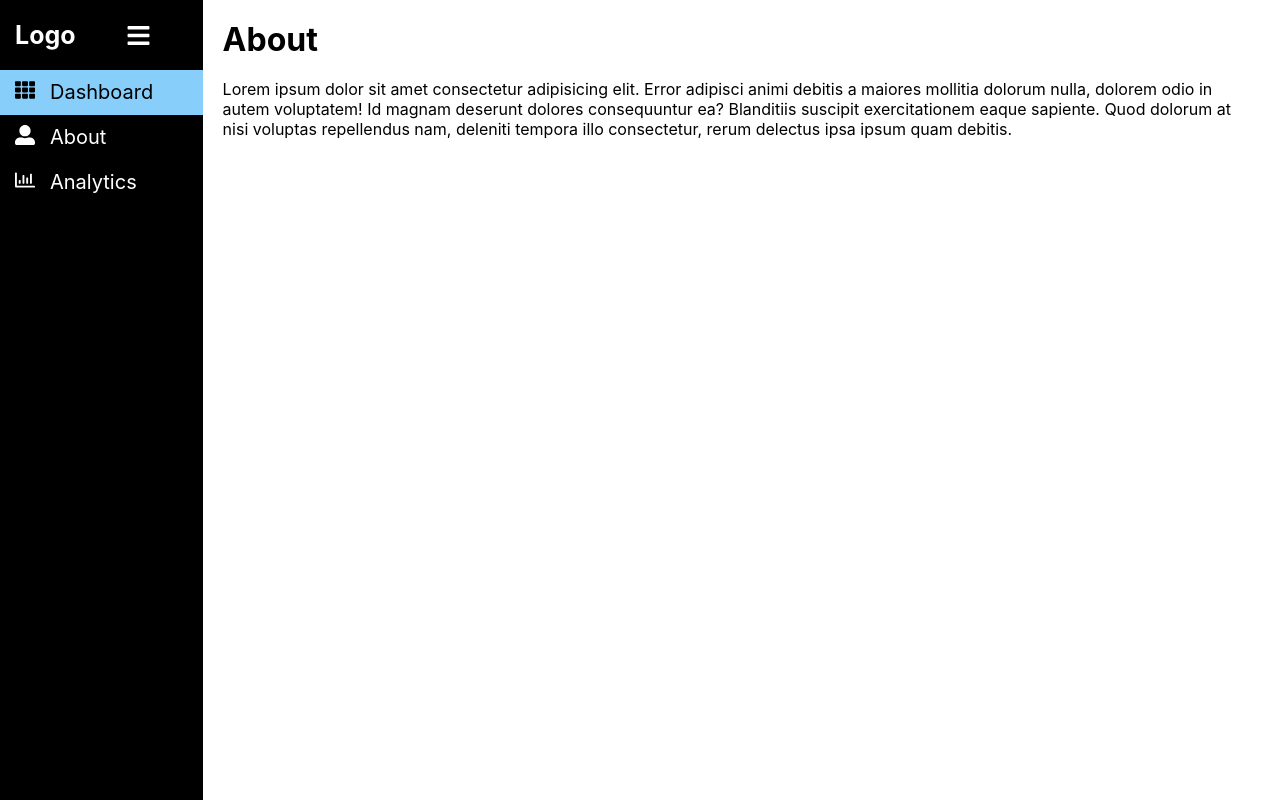
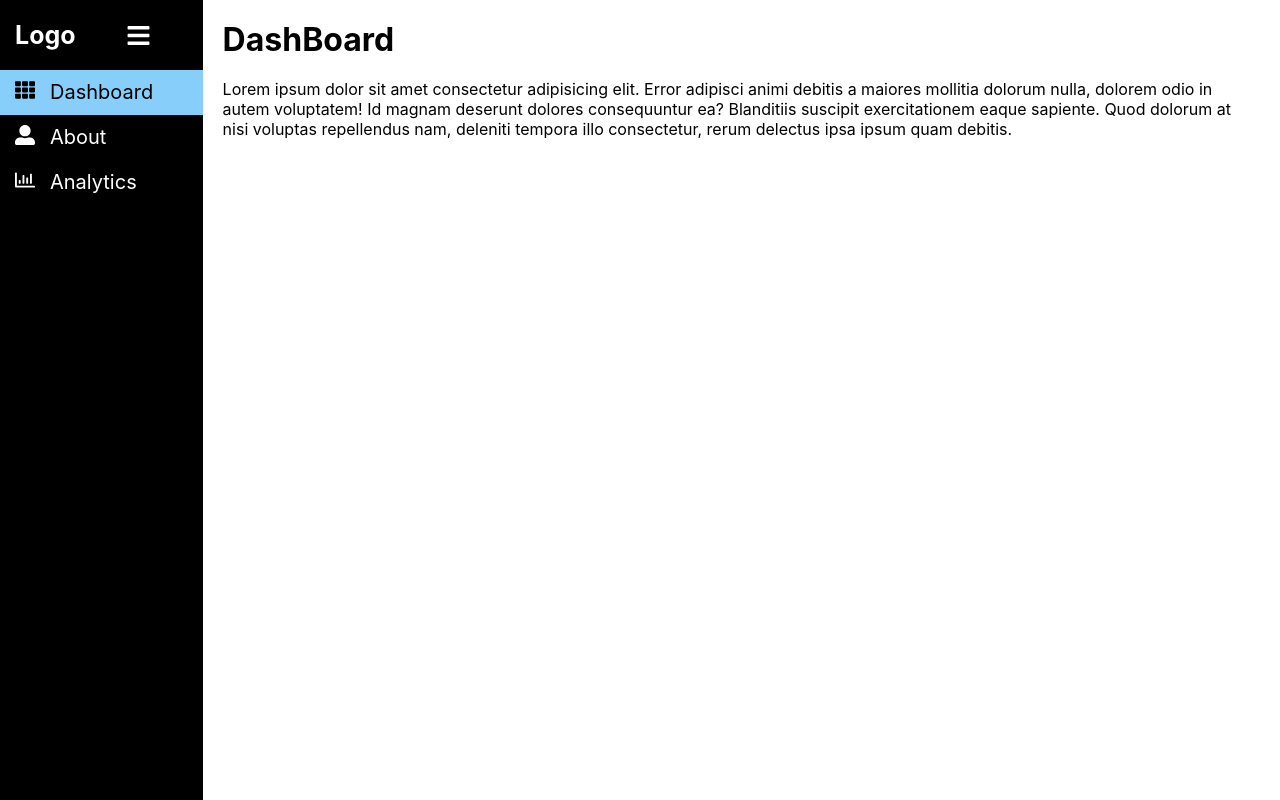
Before and after one commit to shivani1031/reactlive, a React (Create React App) app: page / in a window 1280 px wide. Built offline with nearby package versions, Linux system fonts and the light colour scheme.

Commit message:
Update Dashboard.jsx

```diff
--- a/src/pages/Dashboard.jsx
+++ b/src/pages/Dashboard.jsx
@@ -1,12 +1,12 @@
 import React from 'react'
 
-const About = () => {
+const Dashboard = () => {
   return (
     <div>
 
-      <h1>About</h1>
-      <br />
-      <p>
+<h1>DashBoard</h1>
+<br />
+<p>
   Lorem ipsum dolor sit amet consectetur adipisicing elit.
   Error adipisci animi debitis a maiores mollitia dolorum nulla,
   dolorem odio in autem voluptatem! Id magnam deserunt dolores
@@ -14,8 +14,9 @@ const About = () => {
   Quod dolorum at nisi voluptas repellendus nam, deleniti tempora illo
   consectetur, rerum delectus ipsa ipsum quam debitis.
 </p>
+
     </div>
   )
 }
 
-export default About
+export default Dashboard
```
